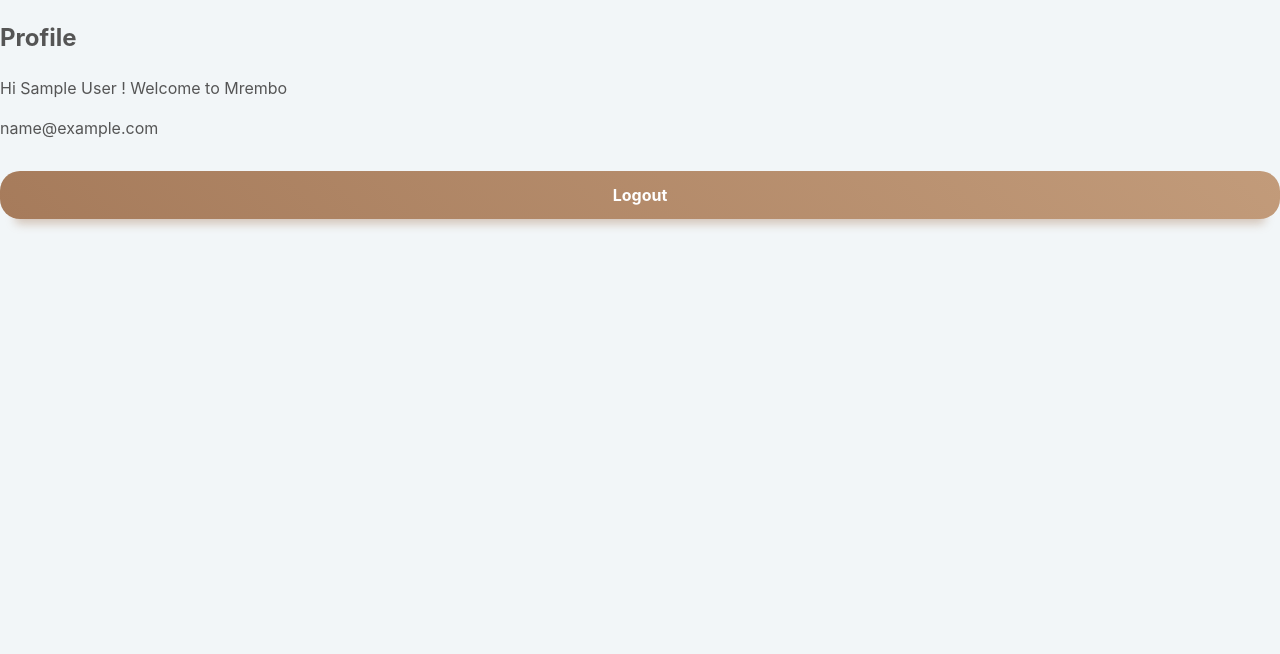
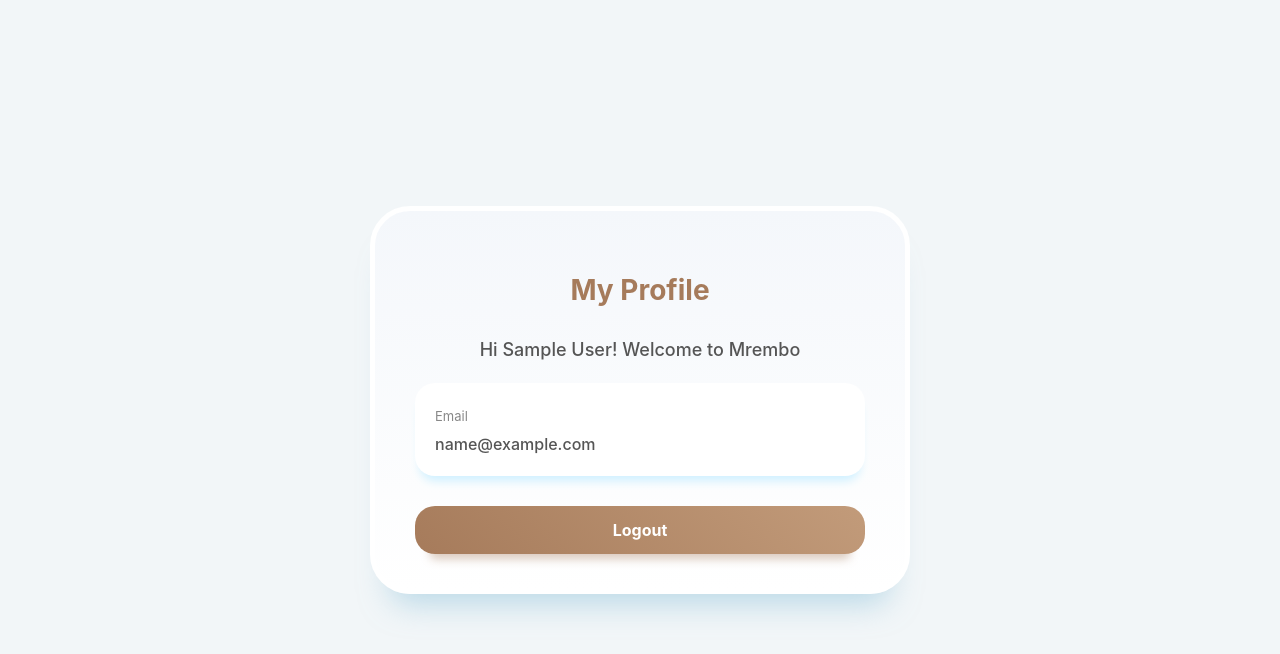
Before and after one commit to phiona-dev/Mrembo-App, a React (Vite) app: page /profile in a window 1280 px wide. Shown: the top 654 px of the page. Built offline with nearby package versions, Linux system fonts and the light colour scheme; sample sign-in values are in the browser's storage.

Commit message:
Basic Profile page

```diff
--- a/src/App.jsx
+++ b/src/App.jsx
@@ -15,7 +15,7 @@
       <Routes>
         <Route path="/login" element={<Login />} />
         <Route path="/signup" element={<Signup />} />
-        <Route path="profile" element={<Profile />} />
+        <Route path="/profile" element={<PrivateRoute><Profile /></PrivateRoute>} />
         <Route path="/app" element={
           <PrivateRoute>
             <AppPage />
--- a/src/pages/Profile.jsx
+++ b/src/pages/Profile.jsx
@@ -1,33 +1,45 @@
-import React, { useState, useEffect } from 'react'
-import { useNavigate } from 'react-router';
+import React, { useState } from "react";
+import { useNavigate } from "react-router";
 
 const Profile = () => {
-    const [user, setUser] = useState("");
   const navigate = useNavigate();
-    useEffect(() => {
+
+  const [user] = useState(() => {
     const storedUser = localStorage.getItem("user");
+    const token = localStorage.getItem("token");
 
-        if (storedUser) {
-            setUser(JSON.parse(storedUser))
+    if (!storedUser || !token) {
+      return null;
     }
-    },[])
+
+    return JSON.parse(storedUser);
+  });
+
+  if (!user) {
+    return <Navigate to="/login" replace />;
+  }
 
   const handleLogout = () => {
-        setUser(null);
     localStorage.removeItem("user");
+    localStorage.removeItem("token");
     navigate("/login");
-    }
+  };
 
   return (
-    <div>
-        <h2>Profile</h2>
-        <p>Hi {user.name} ! Welcome to Mrembo</p>
+    <div className="page">
+        <div className="container">
+            <h2 className="heading">My Profile</h2>
+            <div className="profile-info">
+                <p className="welcome">Hi {user.name}! Welcome to Mrembo</p>
+                <div className="info-card">
+                    <span>Email</span>
                     <p>{user.email}</p>
-        <div>
-            <button onClick={handleLogout}>Logout</button>
                 </div>
             </div>
-  )
-}
+            <button className="logout-btn" onClick={handleLogout}>Logout</button>
+        </div>
+    </div>
+  );
+};
 
-export default Profile
+export default Profile;
--- a/src/pages/auth.css
+++ b/src/pages/auth.css
@@ -124,3 +124,37 @@
 .login-text span:hover {
   text-decoration: underline;
 }
+
+/*PROFILE STYLES*/
+
+.profile-info {
+  margin-top: 25px;
+}
+
+.welcome {
+  text-align: center;
+  font-size: 18px;
+  font-weight: 500;
+  margin-bottom: 20px;
+}
+
+.info-card {
+  background: white;
+  padding: 18px;
+  border-radius: 20px;
+  box-shadow: #cff0ff 0px 10px 10px -5px;
+  margin-bottom: 15px;
+  border: 2px solid transparent;
+  transition: 0.2s ease;
+}
+
+.info-card span {
+  font-size: 13px;
+  color: #888;
+}
+
+.info-card p {
+  margin: 5px 0 0 0;
+  font-weight: 500;
+  color: #555
+}
```
Lines whose indentation alone changed are shown as unchanged.
